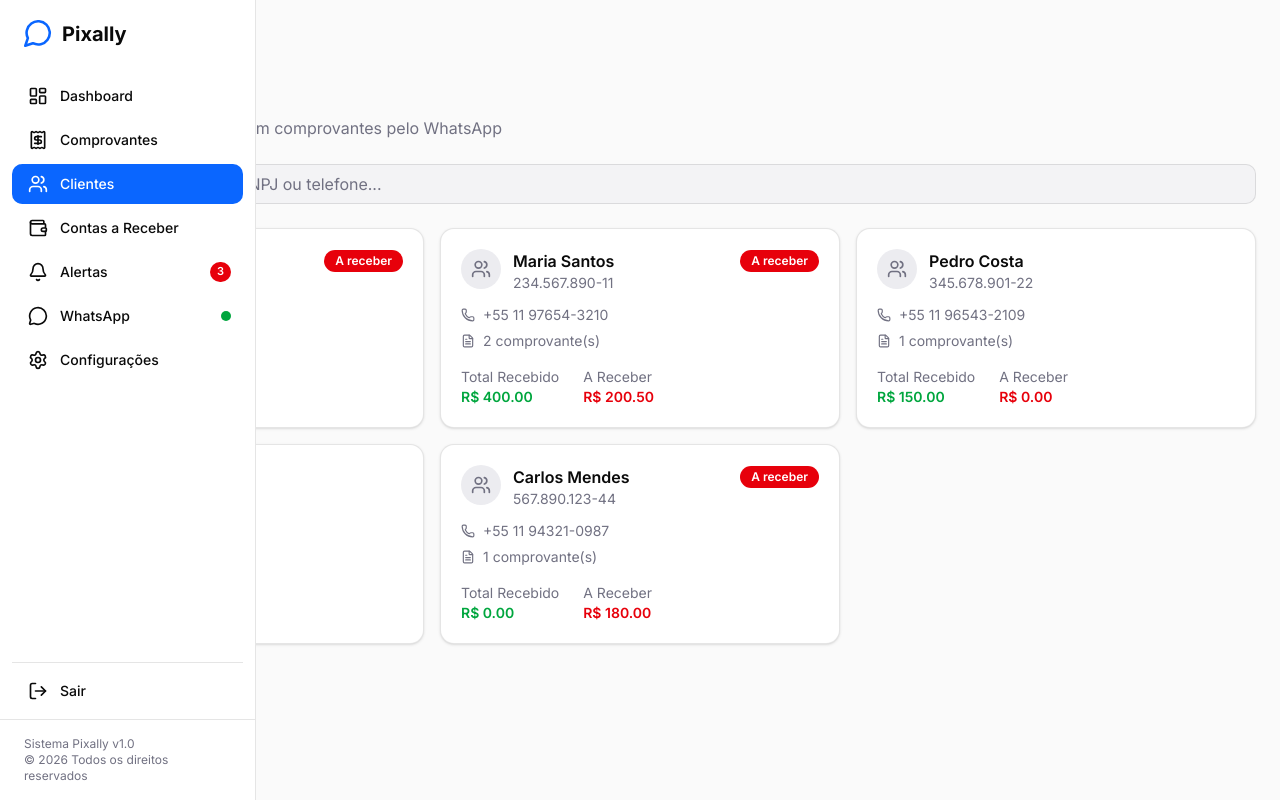
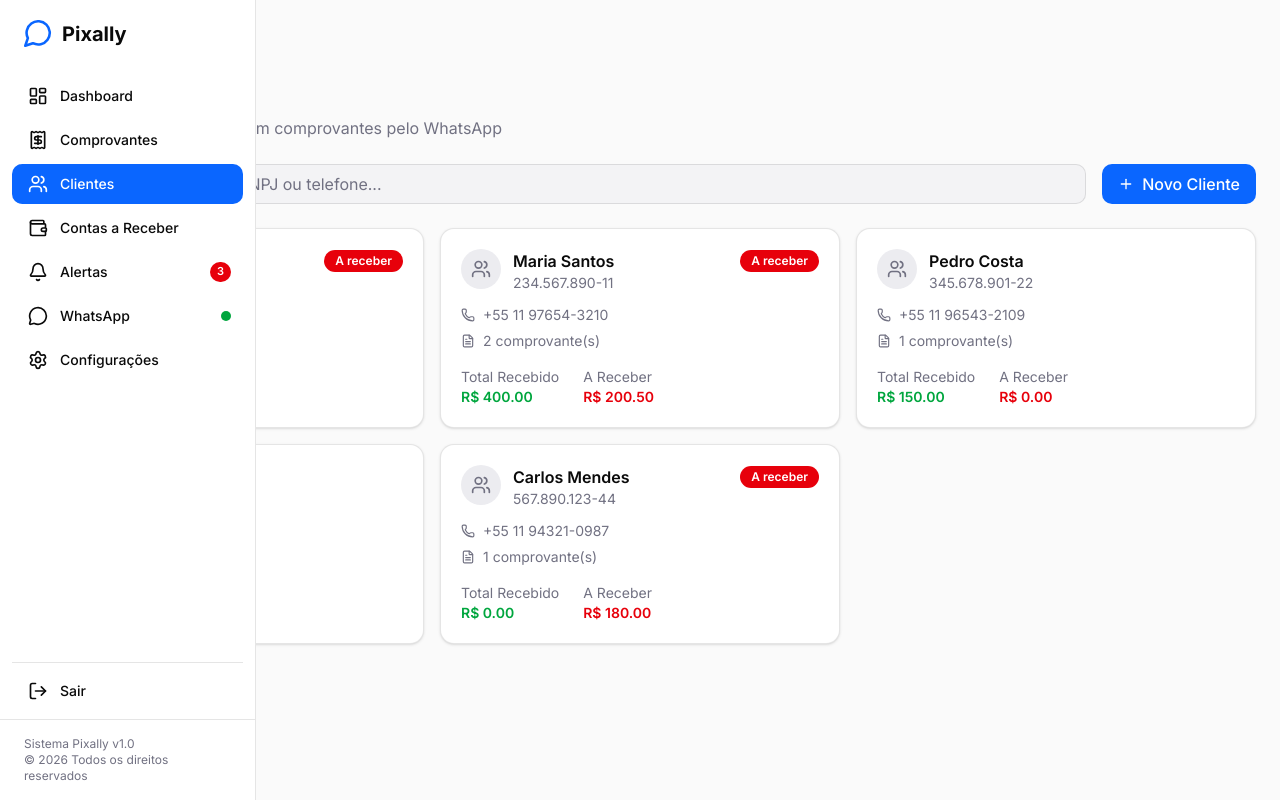
Before and after one commit to pixally-app/pixally-frontend, a Next.js app: page /clients in a window 1280 px wide. Built offline with nearby package versions, Linux system fonts and the light colour scheme.

Commit message:
feat: add new client button

```diff
--- a/src/app/(main)/clients/page.tsx
+++ b/src/app/(main)/clients/page.tsx
@@ -4,7 +4,8 @@ import { useState, useMemo } from "react";
 import { Card, CardContent } from "@/components/ui/card";
 import { Input } from "@/components/ui/input";
 import { Badge } from "@/components/ui/badge";
-import { Users, Phone, FileText, Search } from "lucide-react";
+import { Button } from "@/components/ui/button";
+import { Users, Phone, FileText, Search, Plus } from "lucide-react";
 import { clients } from "@/data/mock-clients";
 
 export default function ClientsPage() {
@@ -41,6 +42,10 @@ export default function ClientsPage() {
             onChange={(e) => setSearch(e.target.value)}
           />
         </div>
+        <Button>
+          <Plus className="size-4" />
+          Novo Cliente
+        </Button>
       </div>
 
       <div className="grid grid-cols-1 md:grid-cols-2 lg:grid-cols-3 gap-4">
```
